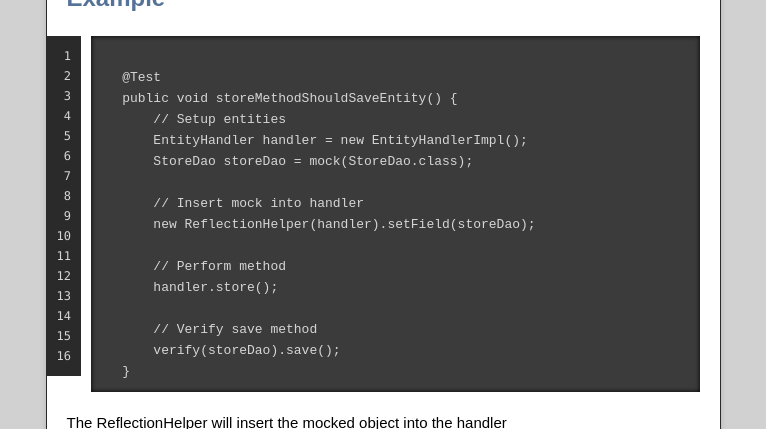
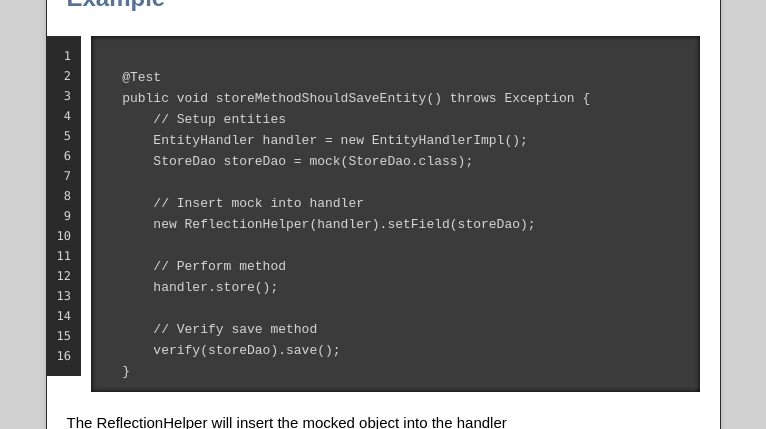
Before and after one commit to Ekryd/reflection-utils, a plain HTML site: page index.html in a window 1280 px wide. Shown: the part 448-877 px from the top of the page, without its empty margins (257-1023 px from the left). Drawn offline with nearby package versions, Linux system fonts and the light colour scheme.

Commit message:
Update index.html

```diff
--- a/index.html
+++ b/index.html
@@ -45,7 +45,7 @@
 
 <pre><code>
     @Test
-    public void storeMethodShouldSaveEntity() {
+    public void storeMethodShouldSaveEntity() throws Exception {
         // Setup entities
         EntityHandler handler = new EntityHandlerImpl();
         StoreDao storeDao = mock(StoreDao.class);
```
